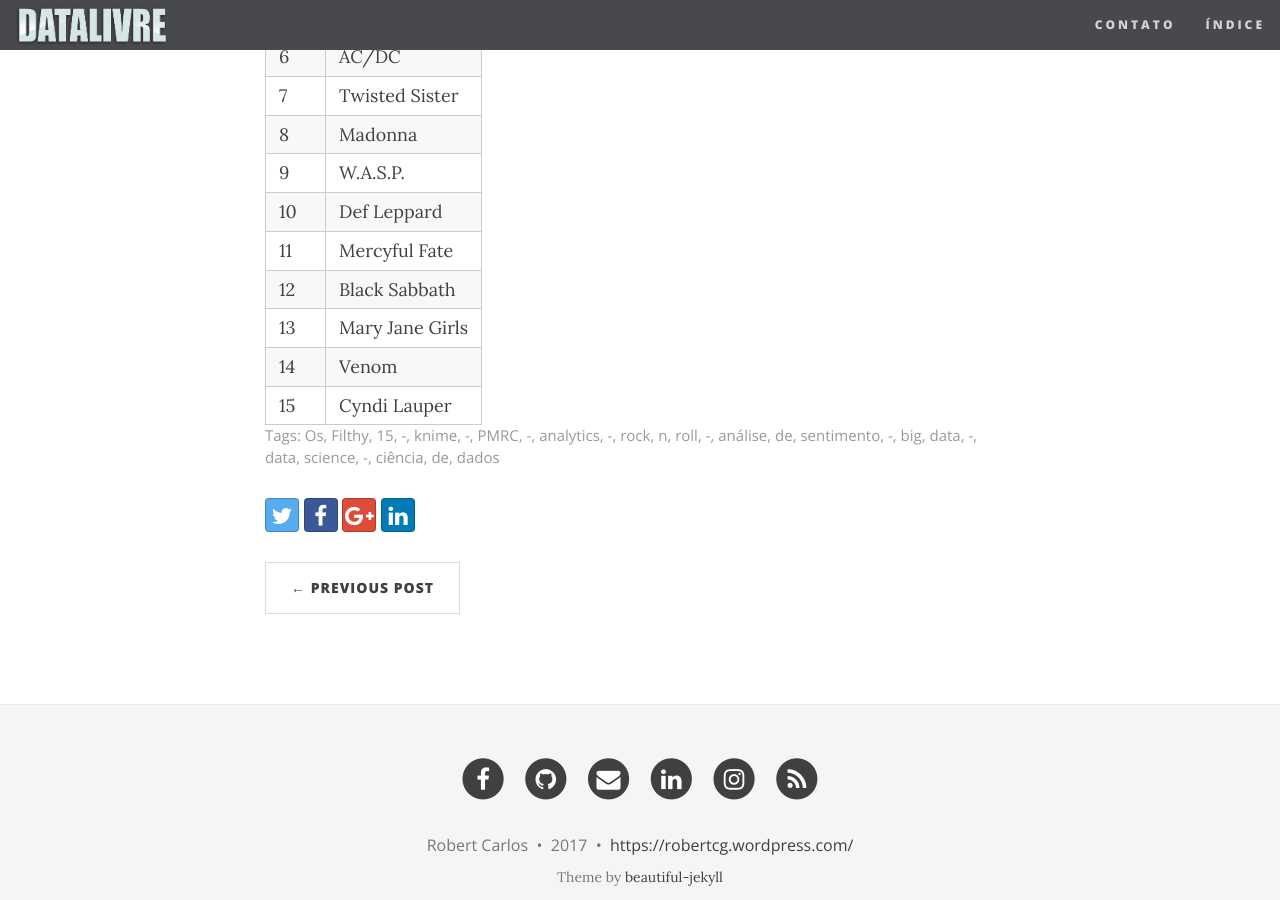
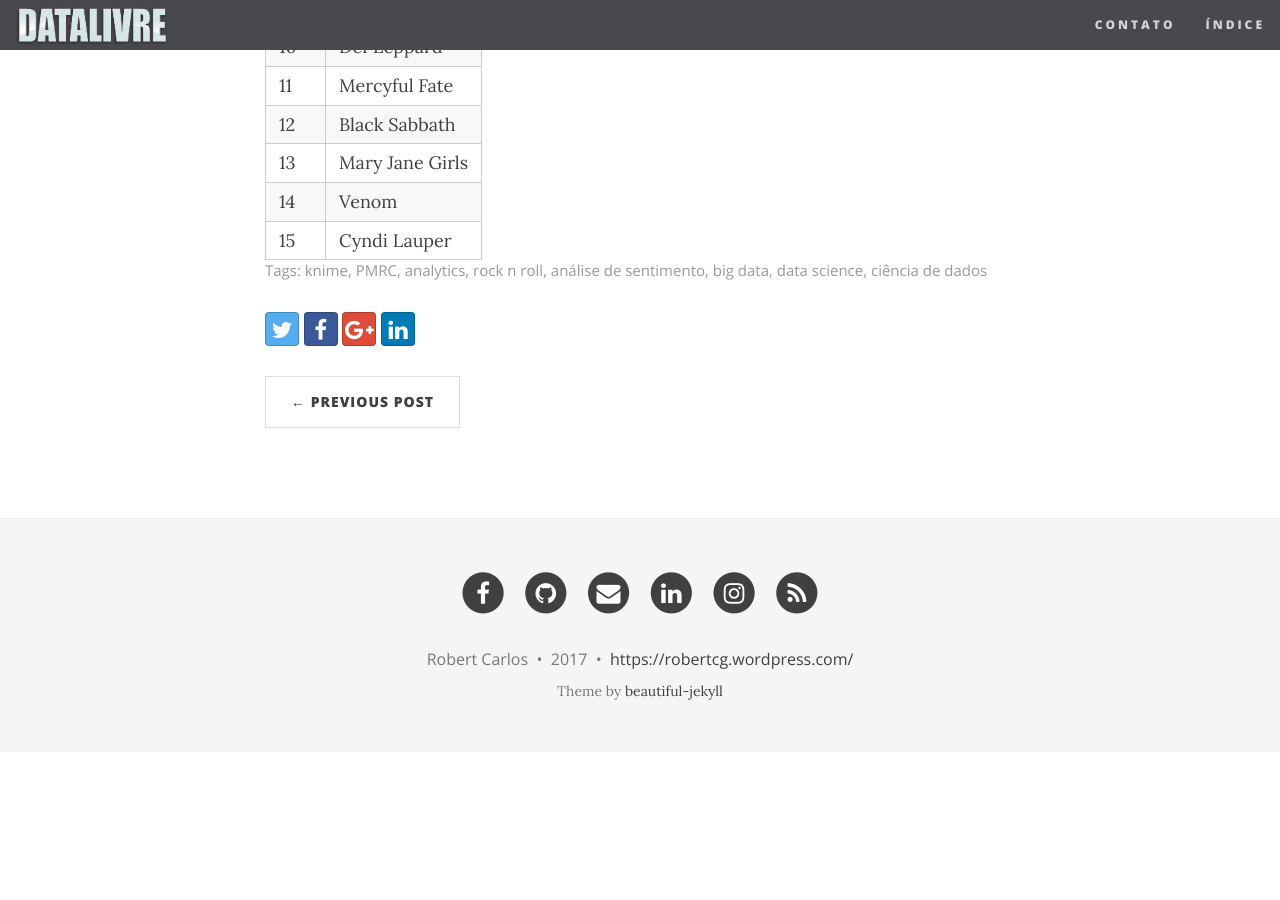
Before and after one commit to datalivre/datalivre.github.io, a Jekyll site: the page built from _posts/2017-05-01-Análise-de-sentimento-da-obra-das-15-bandas-censuradas-na-década-de-80-pelo-PMRC.md, in a window 1280 px wide and 900 px high, scrolled down 1370 px. Built offline with Jekyll 4.4.1, drawn with Linux system fonts in a browser that asks for light colours; nearby versions of some CDN libraries; comment, search, counter and statistics services are not loaded; after the commit the page ends 2122 px from its top, so only the background shows below that; some of the changed lines change nothing that is shown; some of the changed text lies outside the part shown.

Commit message:
Update 2017-05-01-Análise-de-sentimento-da-obra-das-15-bandas-censuradas-na-década-de-80-pelo-PMRC.md

```diff
--- a/_posts/2017-05-01-Análise-de-sentimento-da-obra-das-15-bandas-censuradas-na-década-de-80-pelo-PMRC.md
+++ b/_posts/2017-05-01-Análise-de-sentimento-da-obra-das-15-bandas-censuradas-na-década-de-80-pelo-PMRC.md
@@ -1,8 +1,8 @@
 ---
 layout: post
-title:
-image: /img/KNIME-logo.png
-tags: Os Filthy 15
+title: Os Filthy 15
+image: /img/Os-Filthy-15/STOPROCK.PNG
+tags:
   - knime
   - PMRC
   - analytics
```
